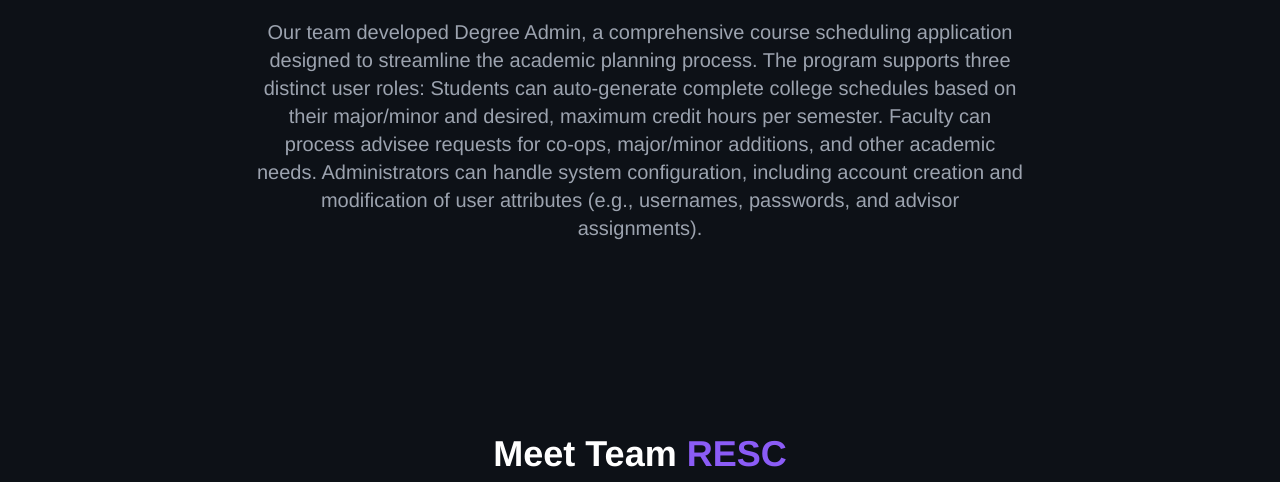
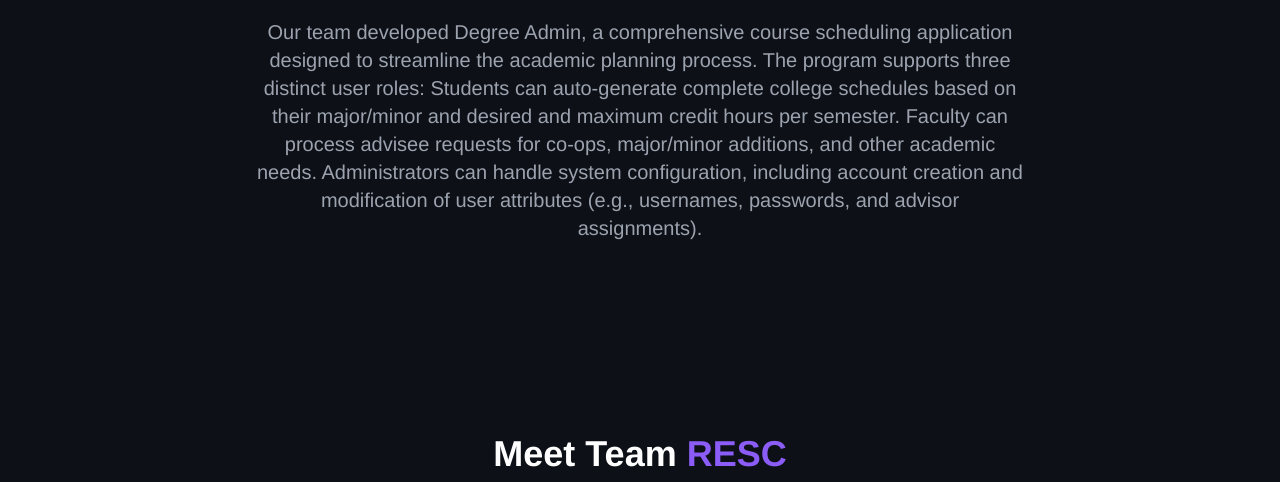
Before and after one commit to OfficeCoffee/OfficeCoffee.github.io, a plain HTML site: page index.html in a window 1280 px wide. Shown: the part 318-800 px from the top of the page. Drawn offline with nearby package versions, Linux system fonts and the light colour scheme.

Commit message:
Fixed the comma grammar mistake

```diff
--- a/index.html
+++ b/index.html
@@ -77,7 +77,7 @@
                     Degree Admin Project <span class="text-custom-purple"></span>
                 </h1>
                 <p class="mt-6 text-xl text-gray-400 max-w-3xl mx-auto">
-                    Our team developed Degree Admin, a comprehensive course scheduling application designed to streamline the academic planning process. The program supports three distinct user roles: Students can auto-generate complete college schedules based on their major/minor and desired, maximum credit hours per semester. Faculty can process advisee requests for co-ops, major/minor additions, and other academic needs. Administrators can handle system configuration, including account creation and modification of user attributes (e.g., usernames, passwords, and advisor assignments).
+                    Our team developed Degree Admin, a comprehensive course scheduling application designed to streamline the academic planning process. The program supports three distinct user roles: Students can auto-generate complete college schedules based on their major/minor and desired and maximum credit hours per semester. Faculty can process advisee requests for co-ops, major/minor additions, and other academic needs. Administrators can handle system configuration, including account creation and modification of user attributes (e.g., usernames, passwords, and advisor assignments).
                 </p>
             </div>
         </section>
```
